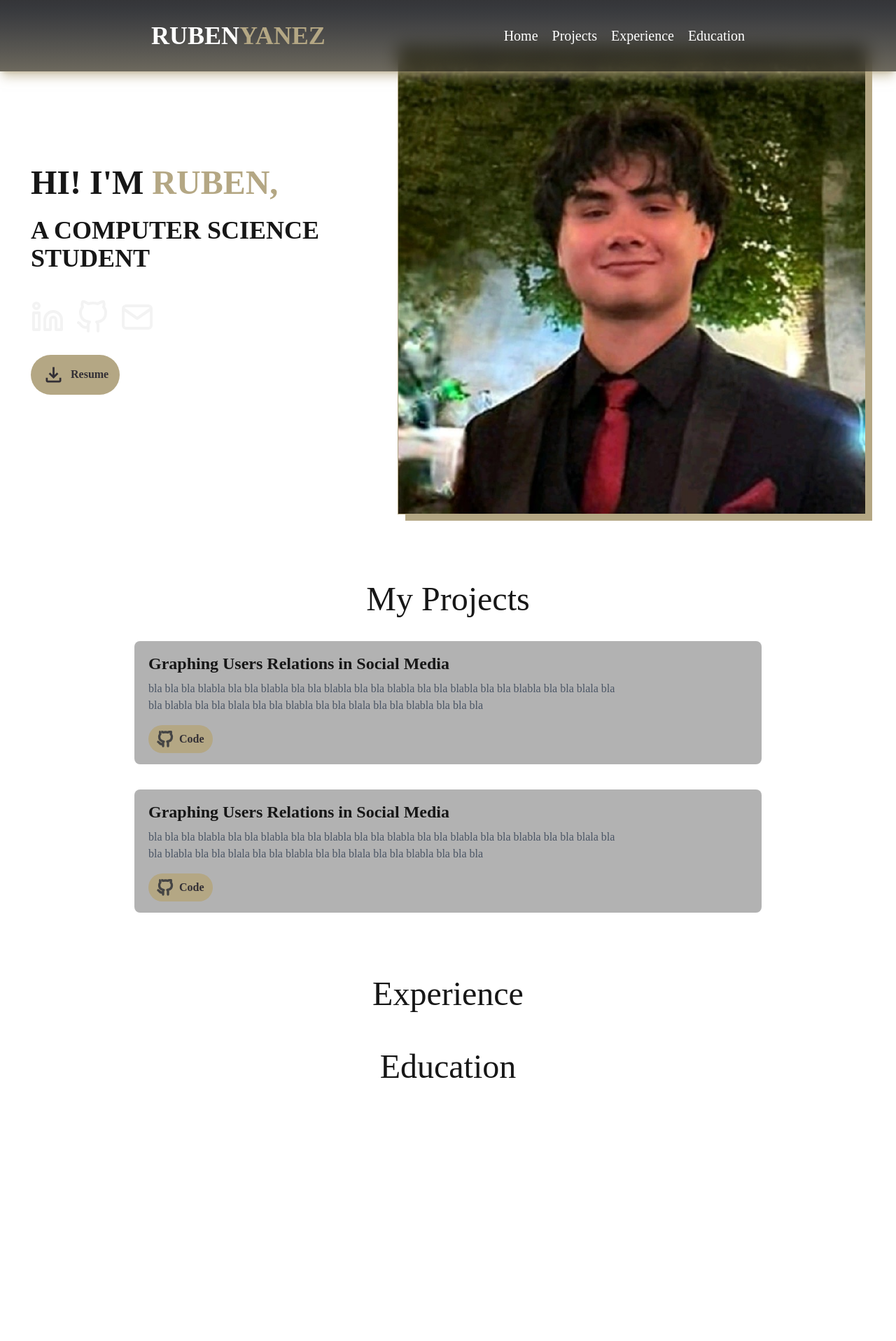
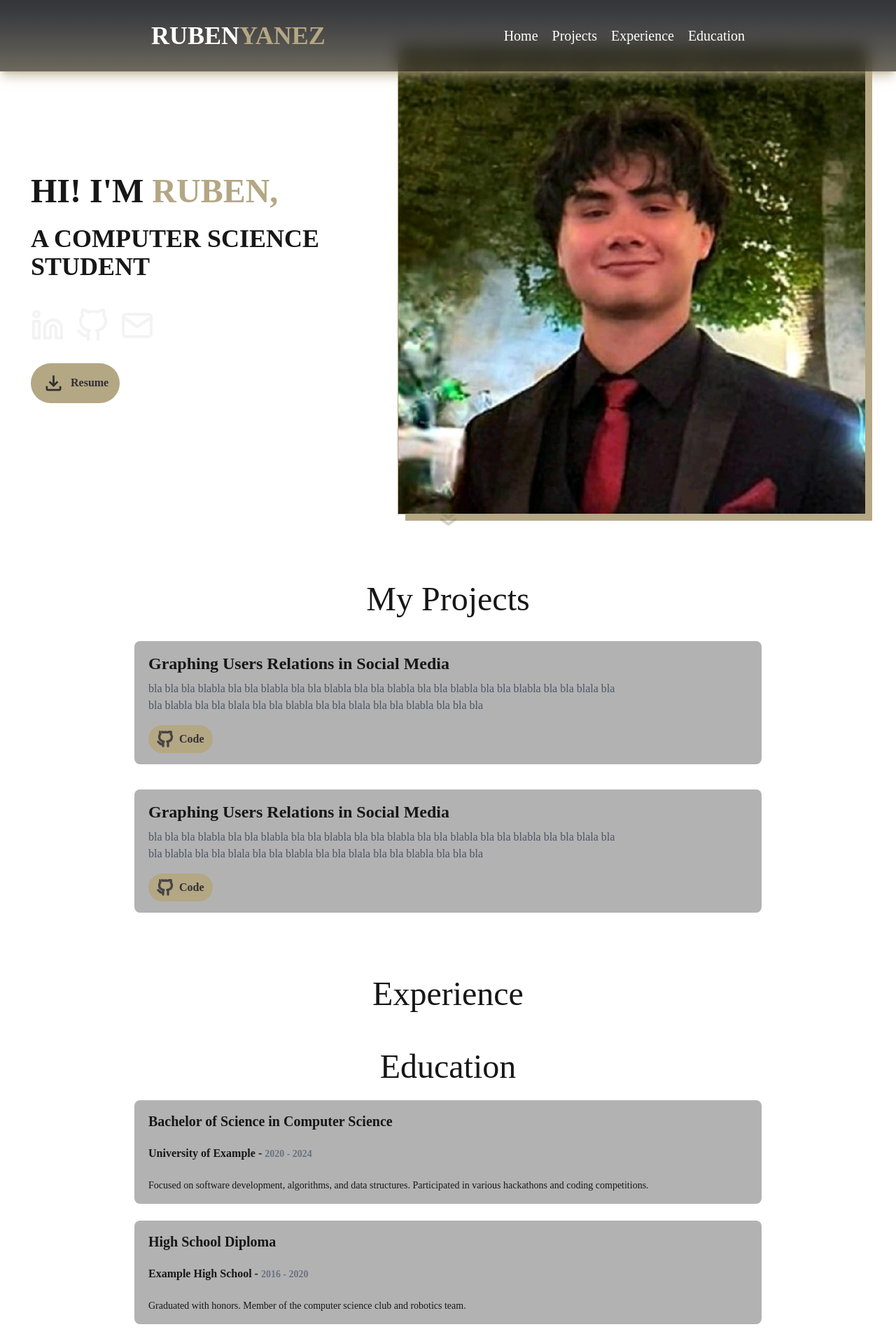
Before and after one commit to rubenyh/portfolio_2025, a Next.js app: page / in a window 1280 px wide. Shown: the whole page at 70% size. Before the commit the page ends 1550 px from the top, so only its background shows below. Built offline with nearby package versions, Linux system fonts and the light colour scheme; a web font is replaced by a local one.

Commit message:
added scroll button in hero section, finished projectCard, educationCard

```diff
--- a/src/app/page.tsx
+++ b/src/app/page.tsx
@@ -1,12 +1,18 @@
+"use client";
+
 import Image from 'next/image';
 import ProjectCard from '@/components/projectCard';
+import EducationCard from '@/components/educationCard';
 
 export default function Home() {
   return (
     <>
-      <div className="h-screen flex items-center justify-center mx-8 px-3">
+      <div id="Home-section" className="h-screen flex items-center justify-center mx-8 px-3">
         <div className="flex flex-col items-start">
-              <h1 className="text-4xl sm:text-5xl lg:text-5xl font-bold">HI! I'M <span className="text-[#B4A784]">RUBEN,</span></h1>
+          <br/>
+          <h1 className="text-4xl sm:text-5xl lg:text-5xl font-bold">
+            HI! I'M <span className="text-[#B4A784]">RUBEN,</span>
+          </h1>
           <br />
           <h1 className="text-3xl sm:text-4xl lg:text-5 xl font-bold">A COMPUTER SCIENCE STUDENT</h1>
           <br />
@@ -51,17 +57,7 @@ export default function Home() {
 
         <div className="ml-8 relative group hidden sm:block">
           <div
-            className="absolute transition-all duration-300 group-hover:outline group-hover:outline-[#B4A784]"
-            style={{
-              width: '100%',
-              height: '100%',
-              backgroundColor: '#B4A784',
-              top: '0px',
-              left: '0px',
-              zIndex: 0,
-              transform: 'translate(10px, 10px)',
-              aspectRatio: '1 / 1',
-            }}
+          className="absolute w-full h-full bg-[#B4A784] top-0 left-0 z-0 transform translate-x-[10px] translate-y-[10px] aspect-square transition-all duration-300 group-hover:outline group-hover:outline-[#B4A784]"
           ></div>
           <Image
           src="/imgs/profile-picture.jpg"
@@ -73,40 +69,67 @@ export default function Home() {
           />
         </div>
 
-
+        <div
+          className="absolute bottom-8 animate-bounce cursor-pointer"
+          onClick={() => {
+          const nextSection = document.querySelector('#Projects-section');
+          if (nextSection) {
+            nextSection.scrollIntoView({ behavior: 'smooth' });
+          }
+          }}
+        >
+          <Image
+          src="/assets/Scroll.svg"
+          alt="Scroll Down"
+          width={115}
+          height={56}
+          className="mx-auto"
+          />
+        </div>
       </div>
 
-            <div>
+      <div id="Projects-section">
       <h1 className="text-4xl sm:text-5xl lg:text-5xl text-center mt-8">My Projects</h1>
 
       <ProjectCard
         title={'Graphing Users Relations in Social Media'}
-                description={'bla bla bla blabla bla bla blabla bla bla blabla bla bla blabla bla bla blabla bla bla blabla bla bla blala bla bla blabla bla bla blala bla bla blabla bla bla blala bla bla blabla bla bla bla'}
+        description={
+        'bla bla bla blabla bla bla blabla bla bla blabla bla bla blabla bla bla blabla bla bla blabla bla bla blala bla bla blabla bla bla blala bla bla blabla bla bla blala bla bla blabla bla bla bla'
+        }
         imageUrl={'/imgs/profile-picture.jpg'}
-                projectLink={''}></ProjectCard>
+        projectLink={''}
+      ></ProjectCard>
       <ProjectCard
         title={'Graphing Users Relations in Social Media'}
-                description={'bla bla bla blabla bla bla blabla bla bla blabla bla bla blabla bla bla blabla bla bla blabla bla bla blala bla bla blabla bla bla blala bla bla blabla bla bla blala bla bla blabla bla bla bla'}
+        description={
+        'bla bla bla blabla bla bla blabla bla bla blabla bla bla blabla bla bla blabla bla bla blabla bla bla blala bla bla blabla bla bla blala bla bla blabla bla bla blala bla bla blabla bla bla bla'
+        }
         imageUrl={'/imgs/profile-picture.jpg'}
-                projectLink={''}></ProjectCard>
-
-
+        projectLink={''}
+      ></ProjectCard>
       </div>
 
-
-          <div>
+      <div id="Experience-section">
       <br />
       <h1 className="text-4xl sm:text-5xl lg:text-5xl text-center mt-8">Experience</h1>
-
       </div>
 
-
-          <div>
+      <div id="Education-section">
       <br />
       <h1 className="text-4xl sm:text-5xl lg:text-5xl text-center mt-8">Education</h1>
-
+      <EducationCard
+        institution="University of Example"
+        degree="Bachelor of Science in Computer Science"
+        duration="2020 - 2024"
+        description="Focused on software development, algorithms, and data structures. Participated in various hackathons and coding competitions."
+      />
+      <EducationCard
+        institution="Example High School"
+        degree="High School Diploma"
+        duration="2016 - 2020"
+        description="Graduated with honors. Member of the computer science club and robotics team."
+      />
       </div>
-
     </>
     );
 }
--- /dev/null
+++ b/src/components/educationCard.tsx
@@ -0,0 +1,20 @@
+import React from 'react';
+
+interface EducationCardProps {
+    institution: string;
+    degree: string;
+    duration: string;
+    description: string;
+}
+
+const EducationCard: React.FC<EducationCardProps> = ({ institution, degree, duration, description }) => {
+    return (
+        <div className="education-card flex flex-col bg-[#43424268] justify-between gap-4 w-5/6 max-w-4xl my-6 py-4 mx-auto px-5 rounded-lg">
+            <h3 className="text-xl font-bold mb-1">{degree}</h3>
+            <p className="text-md font-semibold">{institution} - <span className="text-sm text-gray-500">{duration}</span></p>
+            <p className="text-sm mt-2">{description}</p>
+        </div>
+    );
+};
+
+export default EducationCard;
--- a/src/components/navbar.tsx
+++ b/src/components/navbar.tsx
@@ -27,18 +27,31 @@ export default function Navbar() {
             {isOpen && (
             <aside className="fixed top-0 right-0 h-screen w-64 bg-[#464132] text-white shadow-lg z-1000">
                 <ul className="flex flex-col space-y-5 p-5">
-                        <li className="text-[20px] hover:underline hover:underline-offset-4 hover:decoration-[#B4A784] cursor-pointer transition-all duration-300">Home</li>
-                        <li className="text-[20px] hover:underline hover:underline-offset-4 hover:decoration-[#B4A784] cursor-pointer transition-all duration-300">Projects</li>
-                        <li className="text-[20px] hover:underline hover:underline-offset-4 hover:decoration-[#B4A784] cursor-pointer transition-all duration-300">Experience</li>
-                        <li className="text-[20px] hover:underline hover:underline-offset-4 hover:decoration-[#B4A784] cursor-pointer transition-all duration-300">Education</li>
+                {["Home-section", "Projects-section", "Experience-section", "Education-section"].map((section, index) => (
+                    <li
+                    key={index}
+                    className="text-[20px] hover:underline hover:underline-offset-4 hover:decoration-[#B4A784] cursor-pointer transition-all duration-300"
+                    onClick={() => {
+                        setIsOpen(false);
+                        document.getElementById(section)?.scrollIntoView({ behavior: "smooth" });
+                    }}
+                    >
+                    {section.replace("-", " ").replace("section", "").trim()}
+                    </li>
+                ))}
                 </ul>
             </aside>
             )}
             <ul className="hidden md:flex justify-end space-x-5">
-                <li className="text-[20px] hover:underline hover:underline-offset-4 hover:decoration-[#B4A784] cursor-pointer transition-all duration-300 hover:scale-x-110 origin-center">Home</li>
-                <li className="text-[20px] hover:underline hover:underline-offset-4 hover:decoration-[#B4A784] cursor-pointer transition-all duration-300 hover:scale-x-110 origin-center">Projects</li>
-                <li className="text-[20px] hover:underline hover:underline-offset-4 hover:decoration-[#B4A784] cursor-pointer transition-all duration-300 hover:scale-x-110 origin-center">Experience</li>
-                <li className="text-[20px] hover:underline hover:underline-offset-4 hover:decoration-[#B4A784] cursor-pointer transition-all duration-300 hover:scale-x-110 origin-center">Education</li>
+            {["Home-section", "Projects-section", "Experience-section", "Education-section"].map((section, index) => (
+                <li
+                key={index}
+                className="text-[20px] hover:underline hover:underline-offset-4 hover:decoration-[#B4A784] cursor-pointer transition-all duration-300 hover:scale-x-110 origin-center"
+                onClick={() => document.getElementById(section)?.scrollIntoView({ behavior: "smooth" })}
+                >
+                {section.replace("-", " ").replace("section", "").trim()}
+                </li>
+            ))}
             </ul>
             </div>
         </nav>
--- a/src/components/projectCard.tsx
+++ b/src/components/projectCard.tsx
@@ -11,7 +11,7 @@ interface ProjectCardProps {
 const ProjectCard: React.FC<ProjectCardProps> = ({ title, description, imageUrl, projectLink }) => {
     return (
     <>
-<div className="flex flex-col lg:flex-row-reverse lg:items-center bg-[#43424268] lg:justify-between gap-6 max-w-4xl my-9 py-4 mx-auto px-5 rounded-lg">
+    <div className="flex flex-col lg:flex-row-reverse lg:items-center bg-[#43424268] lg:justify-between gap-6 w-5/6 max-w-4xl my-9 py-4 mx-auto px-5 rounded-lg">
         <div className="relative h-64 sm:h-80 lg:h-full lg:w-1/3 lg:order-none order-first block">
             <Image
                 src={imageUrl}
```
Also changed, not shown: public/assets/Scroll.svg (added). Lines whose indentation alone changed are shown as unchanged.
